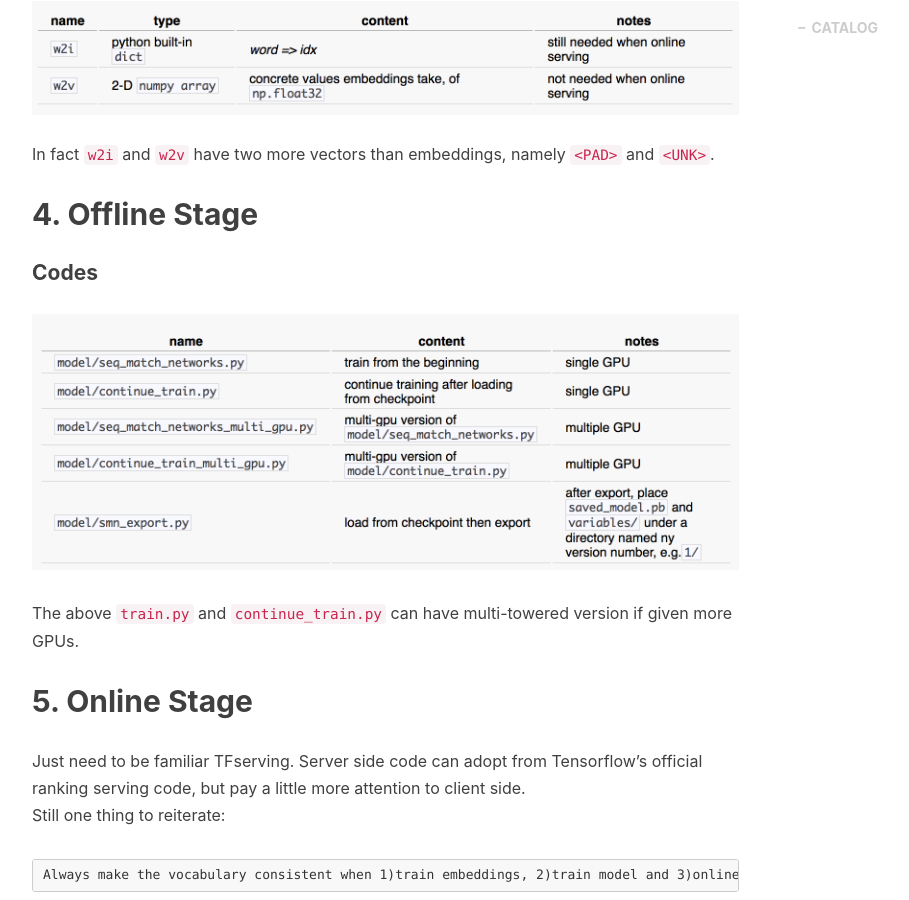
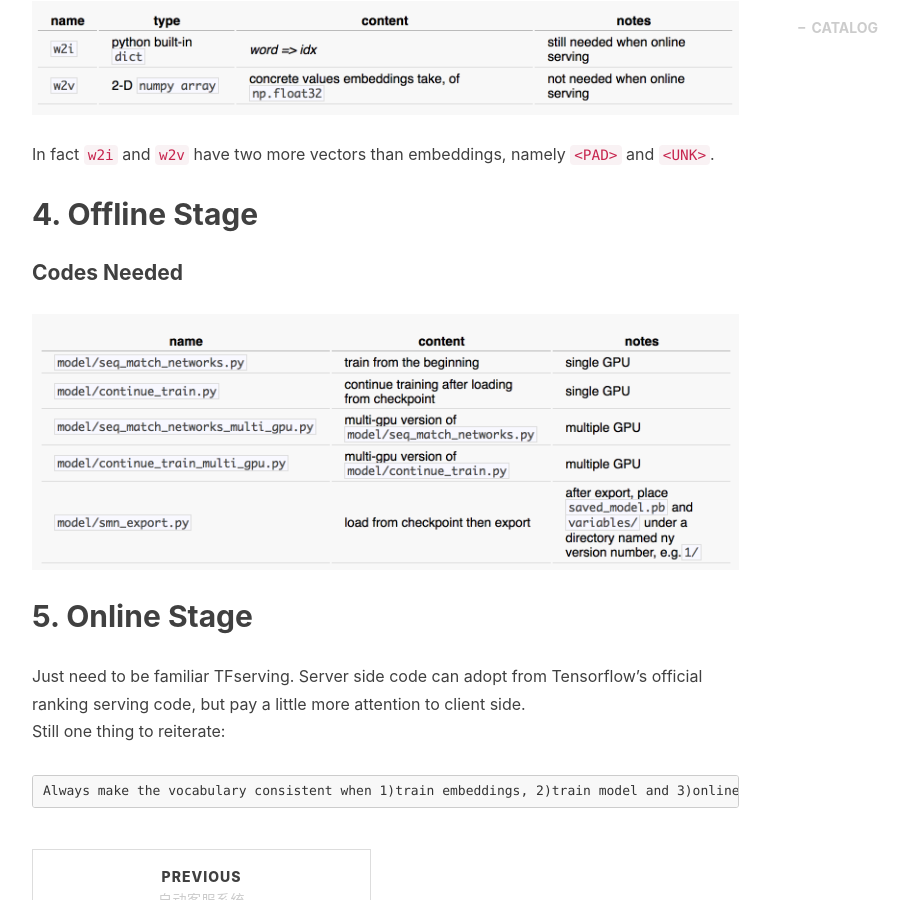
Before and after one commit to Alex-X-W/Alex-X-W.github.io, a Jekyll site: the page built from _posts/2017-10-21-dialog_rerank.en.markdown, in a window 1280 px wide and 900 px high, scrolled down 4024 px. Shown: the whole window, without its empty margins (233-1142 px from the left). Built offline with Jekyll 4.4.1, drawn with Linux system fonts in a browser that asks for light colours; nearby versions of some CDN libraries; comment, search, counter and statistics services are not loaded.

Commit message:
update post#2

```diff
--- a/_posts/2017-10-21-dialog_rerank.en.markdown
+++ b/_posts/2017-10-21-dialog_rerank.en.markdown
@@ -82,10 +82,8 @@ Collect in-domain articles, together with our dumped dialog data.
 In fact `w2i` and `w2v` have two more vectors than embeddings, namely `<PAD>` and `<UNK>`.
 
 ## 4. Offline Stage
-#### Codes
+#### Codes Needed
 ![](/img/in-post/2/table3.png)
-
-The above `train.py` and `continue_train.py` can have multi-towered version if given more GPUs.
 
 ## 5. Online Stage
 Just need to be familiar TFserving. Server side code can adopt from Tensorflow's official ranking serving code, but pay a little more attention to client side.
```
